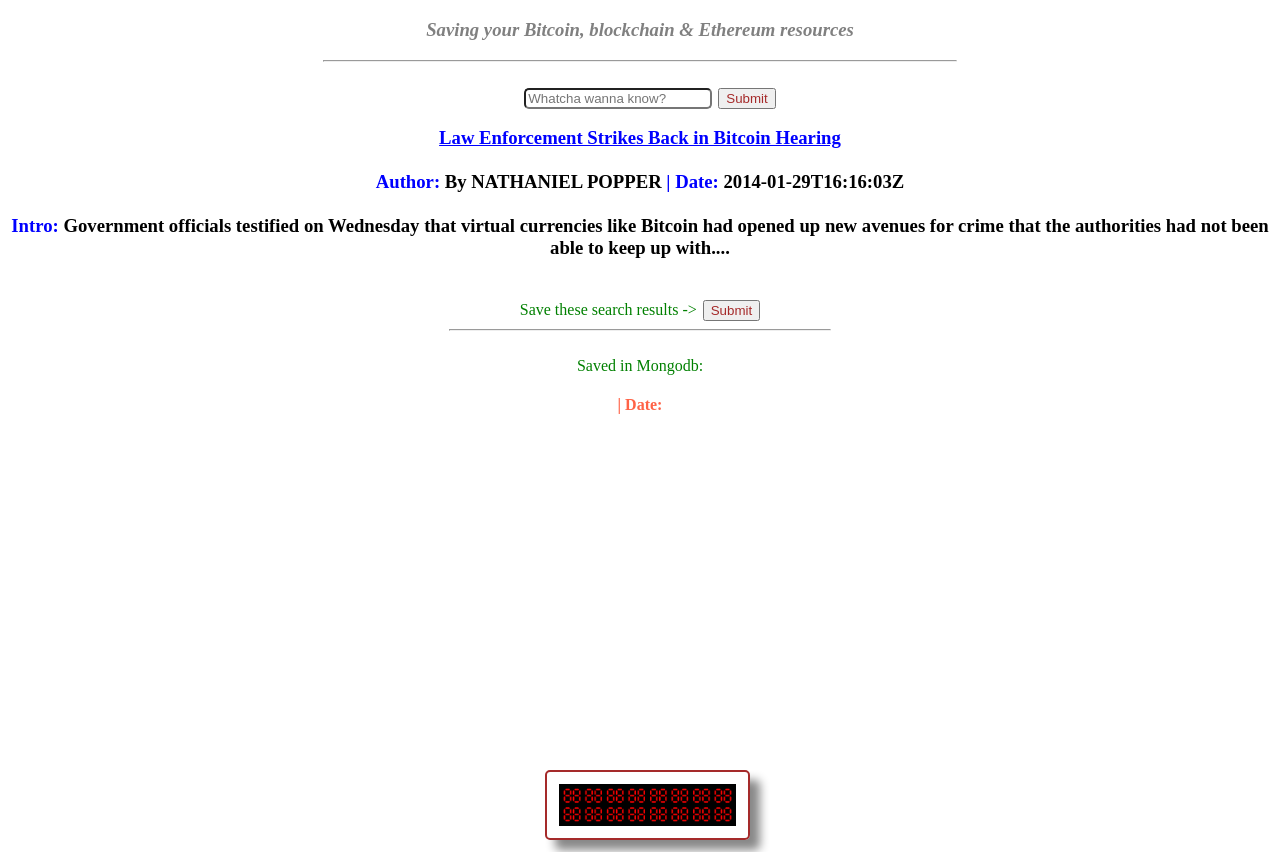
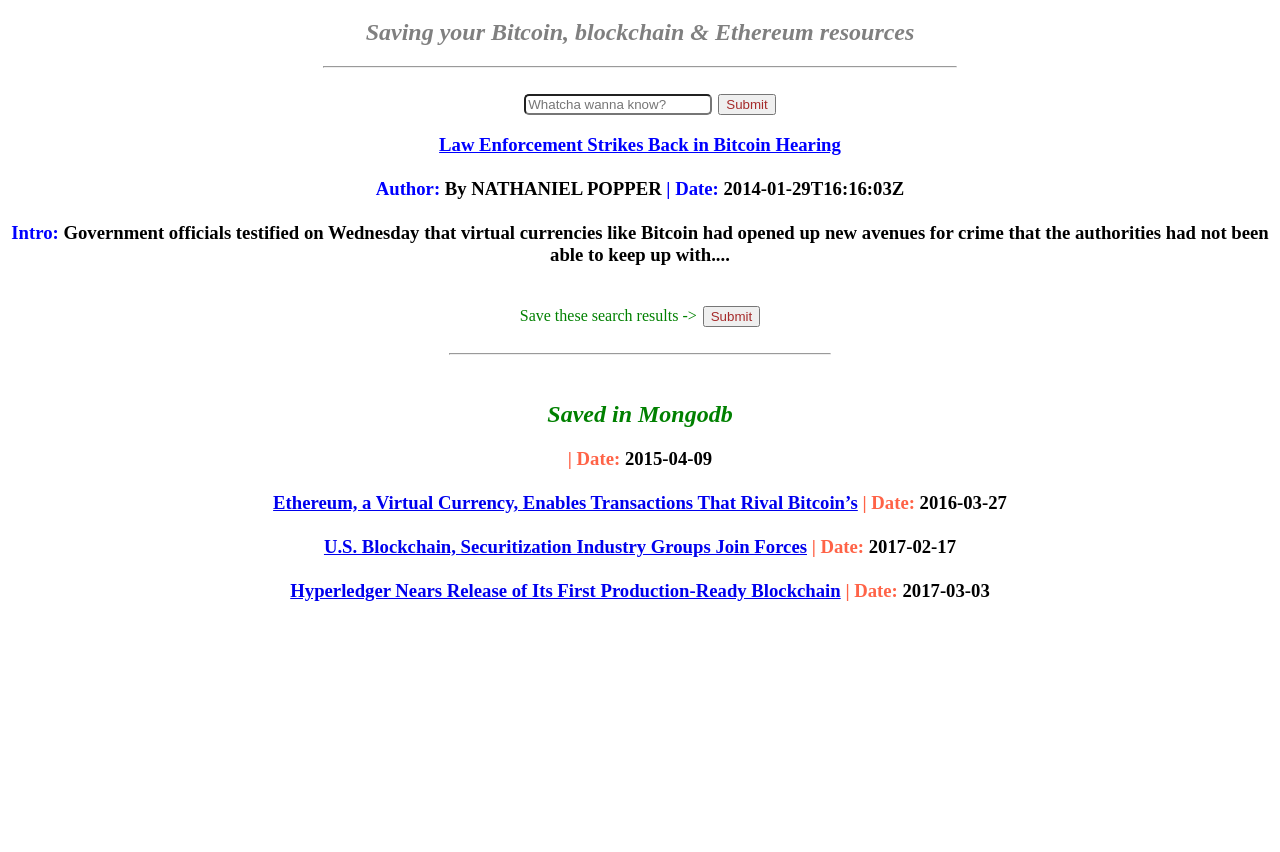
Before and after one commit to eventengine/coinage_mvp, a website: page client/index.html in a window 1280 px wide. Shown: the part 87-939 px from the top of the page. After the commit the page ends 800 px from the top, so only its background shows below. Drawn offline with nearby package versions, Linux system fonts and the light colour scheme; some packages are replaced by stand-ins of ours.

Commit message:
Work I had complete before presentations. NYTimes API call working & rendering. Reading from db but need to troubleshoot models.

```diff
--- a/client/index.html
+++ b/client/index.html
@@ -12,7 +12,7 @@
 
    <br>
    <h1 style="color: green">Coinage</h1>
-   <h3 style="font-style: italic; color: grey">Saving your Bitcoin, blockchain & Ethereum resources</h3>
+   <h2 style="font-style: italic; color: grey">Saving your Bitcoin, blockchain & Ethereum resources</h2>
    <!-- <br><br> -->
    <hr style="width: 50%">
    <br>
@@ -23,7 +23,7 @@
      </form>
      <!-- <p> Search query entered = {{ input }} </p> -->
      <!-- <hr style="width: 20%"> -->
-     <h3>
+     <h3 >
          <a style="color: blue;font-weight: bold" target="_blank" href="{{url}}">{{ title }}</a>
          <br><br>
          <a style="color: blue;font-weight: bold whitespace: pre-wrap;">Author: </a> {{ byline }}
@@ -42,20 +42,34 @@
       <!-- <form ng-submit="saveData(fullRecord)"> -->
 
         <input ng-click="saveData(fullRecord)" type="Submit" style="color: brown; margin-left: 2px">
+
       <!-- </form> -->
-       <hr style="width: 30%"> <br>
-         Saved in Mongodb:
-       <!-- <br><br> -->
-       <h4>
+        <br> <br><hr style="width: 30%"> <br>
+         <h2 style="font-style: italic"> Saved in Mongodb<br>
+        </h2>
+       <!-- <br>(blockchain coming in MVP2): <br> -->
+       <h3>
            <a style="font-weight: bold" target="_blank" href="{{url}}">{{ dbtitle }}</a>
 
-           <a style="color: tomato;font-weight: bold"> | Date: </a> {{ dbpub_date }}<br><br>
+           <a style="color: tomato;font-weight: bold"> | Date: </a> 2015-04-09 <br><br>
+
+           <a style="font-weight: bold" target="_blank" href="{{url}}">Ethereum, a Virtual Currency, Enables Transactions That Rival Bitcoin’s</a>
+
+           <a style="color: tomato;font-weight: bold"> | Date: </a> 2016-03-27<br><br>
+
+           <a style="font-weight: bold" target="_blank" href="{{url}}"> U.S. Blockchain, Securitization Industry Groups Join Forces</a>
+
+           <a style="color: tomato;font-weight: bold"> | Date: </a> 2017-02-17<br><br>
+
+           <a style="font-weight: bold" target="_blank" href="{{url}}"> Hyperledger Nears Release of Its First Production-Ready Blockchain</a>
+
+           <a style="color: tomato;font-weight: bold"> | Date: </a> 2017-03-03<br><br>
 
            <!-- <a style="color: tomato;font-weight: bold whitespace: pre-wrap;">Resource type: </a> {{ type }}
            <a style="color: tomato;font-weight: bold"> | Source: </a> {{ source }} -->
 
            <br><br>
-       </h4>
+       </h3>
 
   <ng-view></ng-view>
 
@@ -64,7 +78,7 @@
           </p> -->
 
 <div>
-     <a><img style="border: 2px solid brown; box-shadow: 10px 10px 10px #888888; padding: 12px; border-radius: 5px; margin-left: 15px; margin-top: 280px; width: 14%; height: 14%;" src="md5.gif"> </a>
+     <!-- <a><img style="border: 2px solid brown; box-shadow: 10px 10px 10px #888888; padding: 12px; border-radius: 5px; margin-left: 15px; margin-top: 10px; width: 14%; height: 14%;" src="md5.gif"> </a> -->
 </div>
    </div>
    <script src="https://ajax.googleapis.com/ajax/libs/angularjs/1.5.7/angular.min.js"></script>
--- a/client/mainController.js
+++ b/client/mainController.js
@@ -40,7 +40,7 @@ Coinage.controller('mainController', function($scope, $http) {
       $scope.pub_date = dateFormat;
 
       $scope.intro = resp.data.response.docs[0].lead_paragraph;
-      $scope.url = resp.data.url;
+      $scope.url = resp.data.response.docs[0].web_url;
       $scope.type = resp.data.type;
       $scope.source = resp.data.source;
       $scope.user_tags = resp.data.user_tags;
```
